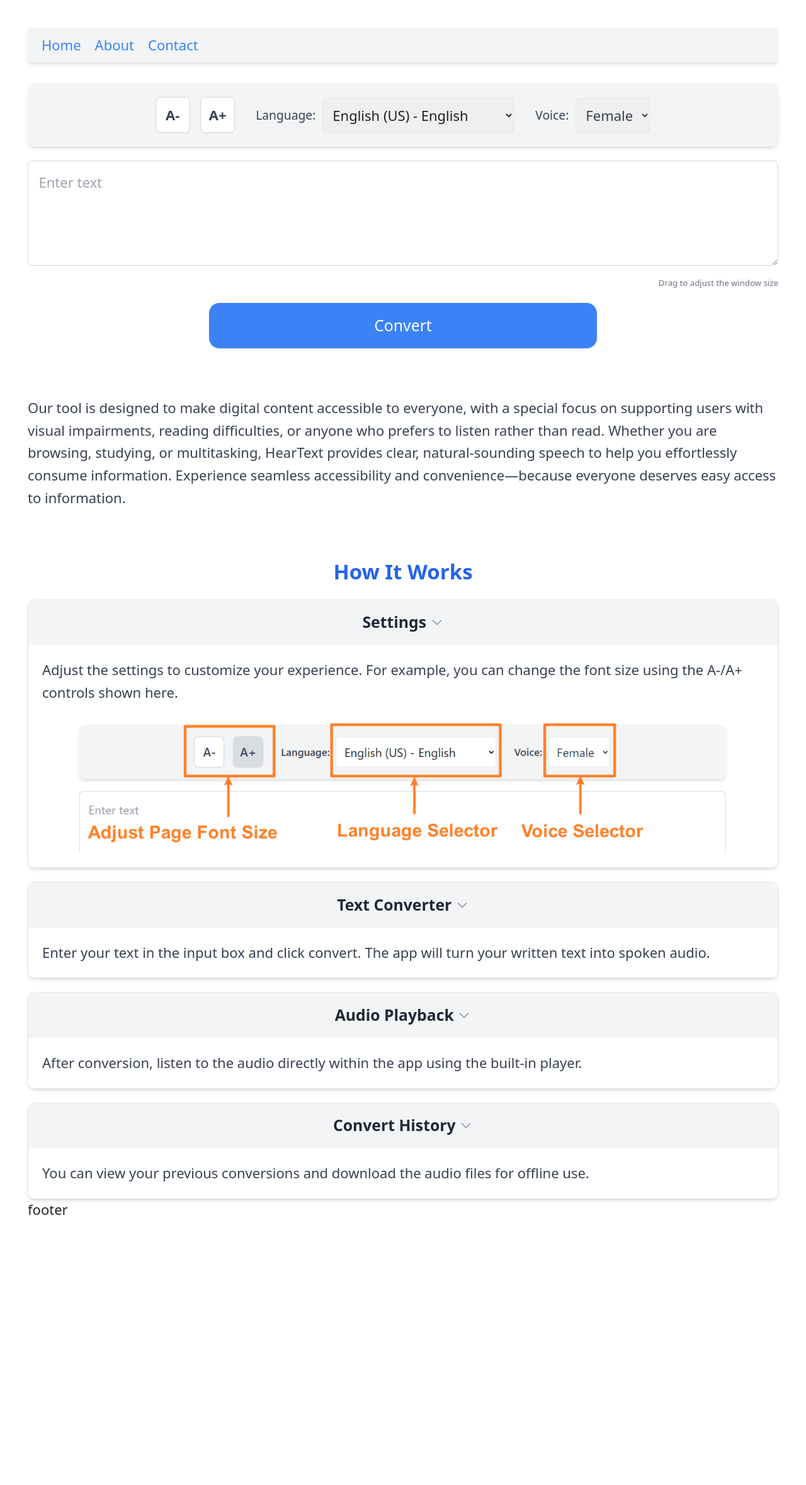
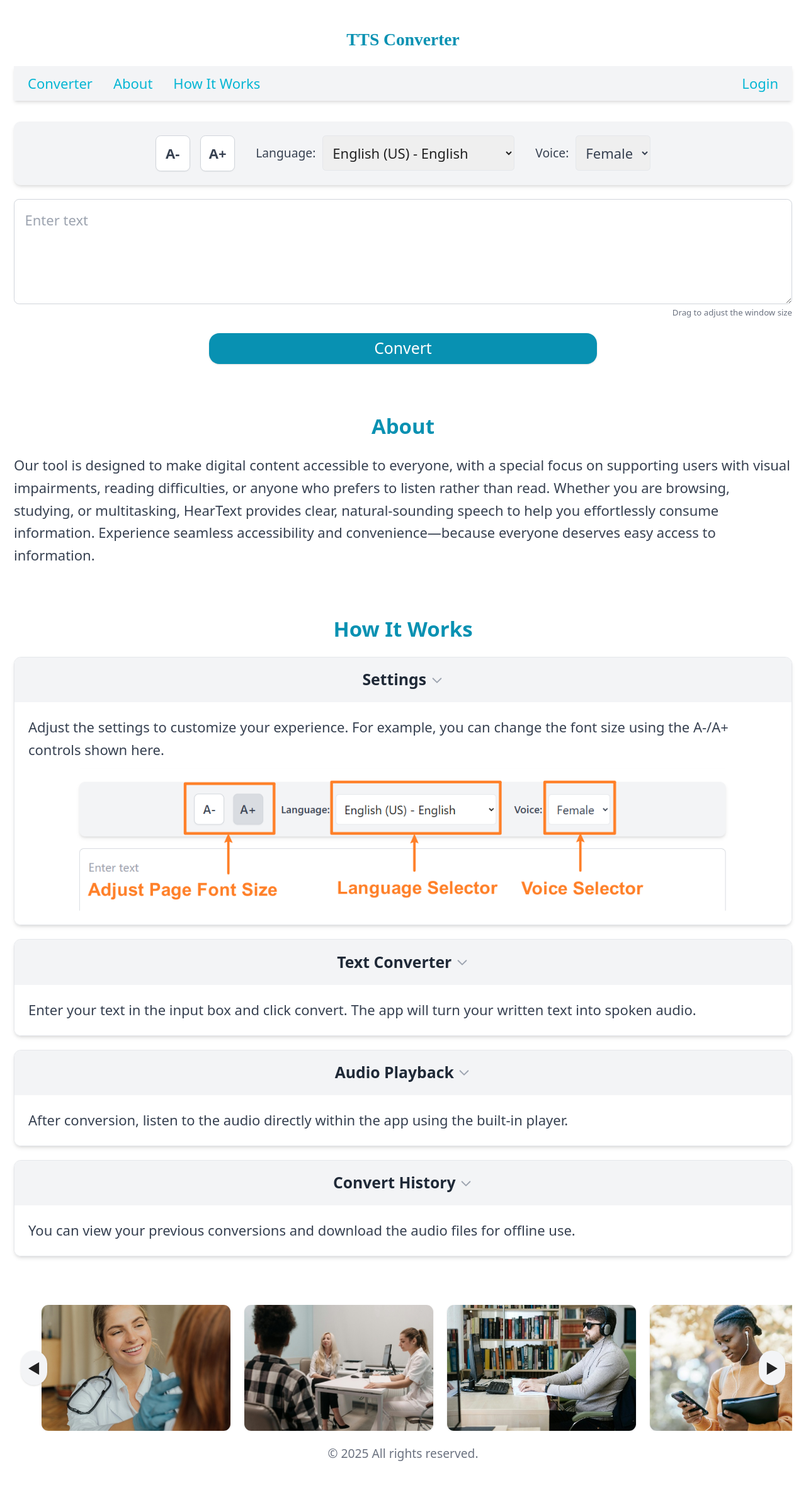
Before and after one commit to qingzhang100/tts, a React (Vite) app in the folder client/: page / in a window 1280 px wide. Shown: the top 2358 px of the page at 63% size. Before the commit the page ends 1981 px from the top, so only its background shows below. Built offline with nearby package versions, Linux system fonts and the light colour scheme.

Commit message:
update color, header, etc

```diff
--- a/client/src/App.css
+++ b/client/src/App.css
@@ -1,7 +1,7 @@
 #root {
   max-width: 1280px;
   margin: 0 auto;
-  padding: 2rem;
+  padding: 1rem;
 }
 
 .logo {
--- a/client/src/App.jsx
+++ b/client/src/App.jsx
@@ -39,8 +39,8 @@ function App() {
         setAudioSrc={setAudioSrc}
       />
       <AppDescription />
-      {/* <Carousel /> */}
       <HowItWorks />
+      <Carousel />
     </MainLayOut>
   );
 }
--- a/client/src/components/AppDescription/AppDescription.jsx
+++ b/client/src/components/AppDescription/AppDescription.jsx
@@ -1,14 +1,17 @@
 // src/components/AppDescription.jsx
 export default function About() {
   return (
-    <p className="mb-14 text-gray-700 text-base leading-relaxed">
-      Our tool is designed to make digital content accessible to everyone, with
-      a special focus on supporting users with visual impairments, reading
-      difficulties, or anyone who prefers to listen rather than read. Whether
-      you are browsing, studying, or multitasking, HearText provides clear,
-      natural-sounding speech to help you effortlessly consume information.
-      Experience seamless accessibility and convenience—because everyone
-      deserves easy access to information.
-    </p>
+    <div className="space-y-4 mb-14">
+      <h1 className="text-2xl font-bold text-center text-cyan-600">About</h1>
+      <p className="mb-14 text-gray-700 text-base leading-relaxed">
+        Our tool is designed to make digital content accessible to everyone,
+        with a special focus on supporting users with visual impairments,
+        reading difficulties, or anyone who prefers to listen rather than read.
+        Whether you are browsing, studying, or multitasking, HearText provides
+        clear, natural-sounding speech to help you effortlessly consume
+        information. Experience seamless accessibility and convenience—because
+        everyone deserves easy access to information.
+      </p>
+    </div>
   );
 }
--- a/client/src/components/Carousel/Carousel.jsx
+++ b/client/src/components/Carousel/Carousel.jsx
@@ -1,23 +1,52 @@
-import React from "react";
+import React, { useRef } from "react";
 import img1 from "../../assets/carousel/img1.jpg";
 import img2 from "../../assets/carousel/img2.jpg";
 import img3 from "../../assets/carousel/img3.jpg";
 import img4 from "../../assets/carousel/img4.jpg";
+
 const images = [img1, img2, img3, img4];
 
 export default function Carousel() {
+  const scrollRef = useRef(null);
+
+  const scroll = (direction) => {
+    if (scrollRef.current) {
+      const scrollAmount = 320; // 每次滑动一个图片的宽度 + gap
+      scrollRef.current.scrollBy({
+        left: direction === "left" ? -scrollAmount : scrollAmount,
+        behavior: "smooth",
+      });
+    }
+  };
+
   return (
-    <div className="overflow-hidden w-full">
-      <div className="flex w-max animate-scroll space-x-4">
-        {images.concat(images).map((img, index) => (
+    <div className="relative w-full">
+      <div
+        ref={scrollRef}
+        className="flex overflow-x-auto space-x-4 scrollbar-hide scroll-smooth px-8"
+      >
+        {images.map((img, index) => (
           <img
             key={index}
             src={img}
             alt={`carousel-${index}`}
-            className="w-[300px] h-[200px] object-cover rounded-lg shadow"
+            className="w-[300px] h-[200px] object-cover rounded-lg shadow shrink-0"
           />
         ))}
       </div>
+
+      <button
+        onClick={() => scroll("left")}
+        className="absolute left-2 top-1/2 transform -translate-y-1/2 bg-gray-100 p-2 rounded-full shadow hover:bg-gray-200"
+      >
+        ◀
+      </button>
+      <button
+        onClick={() => scroll("right")}
+        className="absolute right-2 top-1/2 transform -translate-y-1/2 bg-gray-100 p-2 rounded-full shadow hover:bg-gray-200"
+      >
+        ▶
+      </button>
     </div>
   );
 }
--- a/client/src/components/Footer.jsx
+++ b/client/src/components/Footer.jsx
@@ -1,3 +1,7 @@
 export default function Footer() {
-  return <footer>footer</footer>;
+  return (
+    <footer className="text-gray-500 text-sm py-4 text-center">
+      &copy; {new Date().getFullYear()} All rights reserved.
+    </footer>
+  );
 }
--- a/client/src/components/Header.jsx
+++ b/client/src/components/Header.jsx
@@ -1,29 +1,43 @@
 export default function Header() {
   return (
-    <header className="flex space-x-4 items-center px-4 py-2 mb-6 bg-gray-100 shadow-md">
-      {/* <a href="/" className="logo">
-        LOGO
-      </a> */}
+    <header>
+      <div className="py-4 text-white text-center">
+        <a
+          href="/"
+          className="text-xl font-bold text-cyan-600"
+          style={{ fontFamily: "'Lobster', cursive" }}
+        >
+          TTS Converter
+        </a>
+      </div>
 
-      <nav>
-        <ul className="flex space-x-4">
+      <div className="flex items-center justify-between px-4 py-2 mb-6 bg-gray-100 shadow-md">
+        <nav className="flex-1">
+          <ul className="flex space-x-6">
             <li>
-            <a href="/" className="text-blue-500 hover:underline">
-              Home
+              <a href="/" className="text-cyan-500 hover:underline">
+                Converter
               </a>
             </li>
             <li>
-            <a href="/about" className="text-blue-500 hover:underline">
+              <a href="/about" className="text-cyan-500 hover:underline">
                 About
               </a>
             </li>
             <li>
-            <a href="/contact" className="text-blue-500 hover:underline">
-              Contact
+              <a href="/how-it-works" className="text-cyan-500 hover:underline">
+                How It Works
               </a>
             </li>
           </ul>
         </nav>
+
+        <div>
+          <a href="/login" className="text-cyan-500 hover:underline">
+            Login
+          </a>
+        </div>
+      </div>
     </header>
   );
 }
--- a/client/src/components/HowItWorks/HowItWorks.jsx
+++ b/client/src/components/HowItWorks/HowItWorks.jsx
@@ -61,8 +61,8 @@ function HowItWorks() {
   }
 
   return (
-    <div className="space-y-4">
-      <h1 className="text-2xl font-bold text-center text-blue-600">
+    <div className="space-y-4 mb-14">
+      <h1 className="text-2xl font-bold text-center text-cyan-600">
         How It Works
       </h1>
       {/* <div className="flex justify-center space-x-4 mb-1 text-[0.8rem]">
--- a/client/src/components/TextConverter/TextConverter.jsx
+++ b/client/src/components/TextConverter/TextConverter.jsx
@@ -34,20 +34,20 @@ export default function TextConverter({
           rounded-md
           focus:outline-none
           focus:ring-2
-          focus:ring-blue-500
+          focus:ring-cyan-500
           resize-y
           text-gray-700
           placeholder-gray-400
         "
         rows={4}
       />
-      <p className="mt-[-0.2rem] text-[0.6rem] text-gray-500 text-right">
+      <p className="mt-[-0.8rem] text-[0.6rem] text-gray-500 text-right">
         Drag to adjust the window size
       </p>
 
       <button
         onClick={handleConvert}
-        className="w-full max-w-xs sm:max-w-sm md:max-w-md mx-auto block bg-blue-500 text-white text-lg px-6 py-3 rounded-xl shadow hover:bg-blue-600 transition"
+        className="w-full max-w-xs sm:max-w-sm md:max-w-md mx-auto block bg-cyan-600 text-white text-lg py-1 rounded-xl shadow hover:bg-cyan-500 transition"
       >
         Convert
       </button>
--- a/client/src/index.css
+++ b/client/src/index.css
@@ -25,6 +25,6 @@ select {
 
 /* Optional: Add focus styles to improve keyboard navigation */
 :focus {
-  outline: 2px solid #3b82f6; /* Tailwind's blue-500 */
+  outline: 2px solid darkcyan; /* Tailwind's blue-500 */
   outline-offset: 2px;
 }
```
Lines whose indentation alone changed are shown as unchanged.
